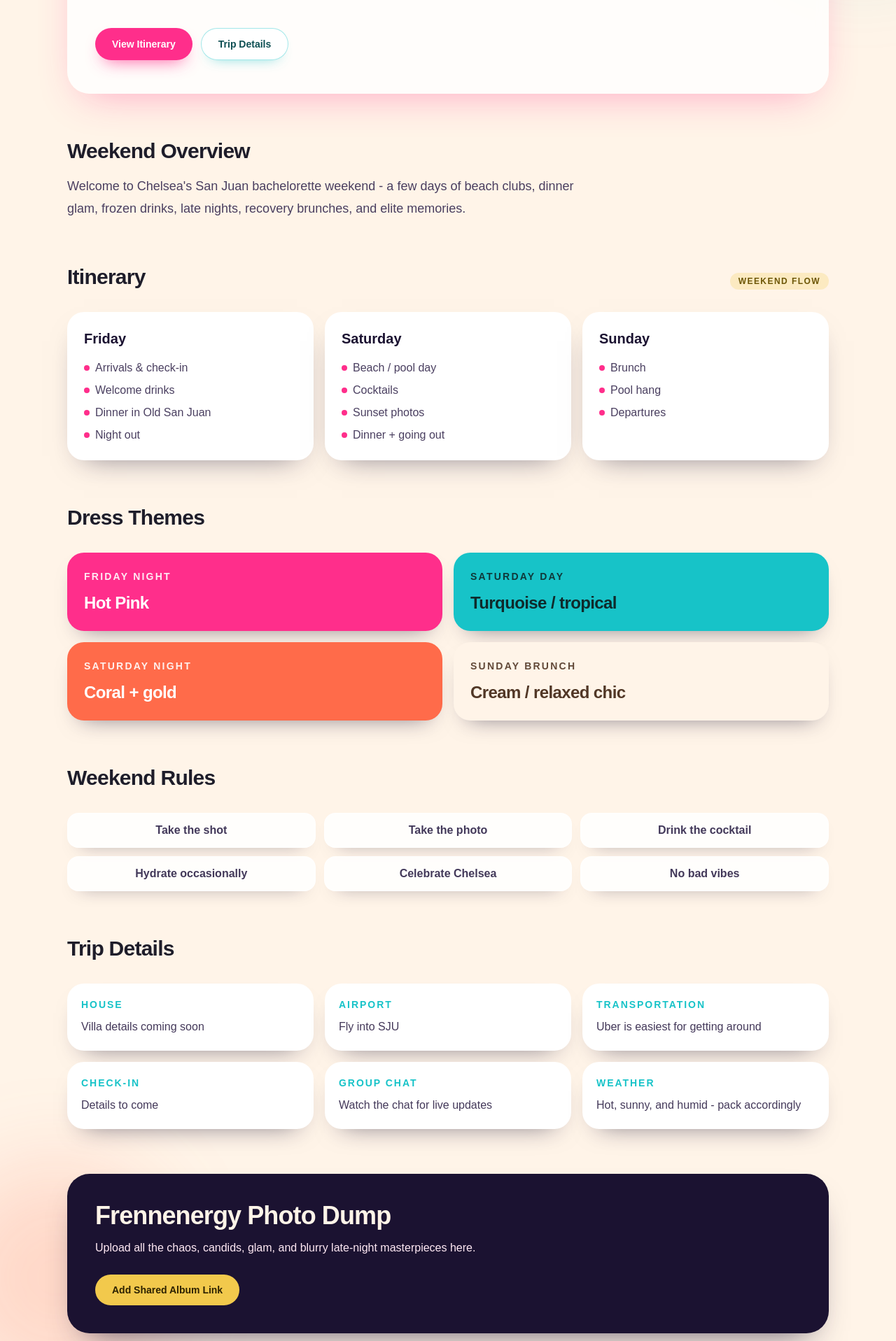
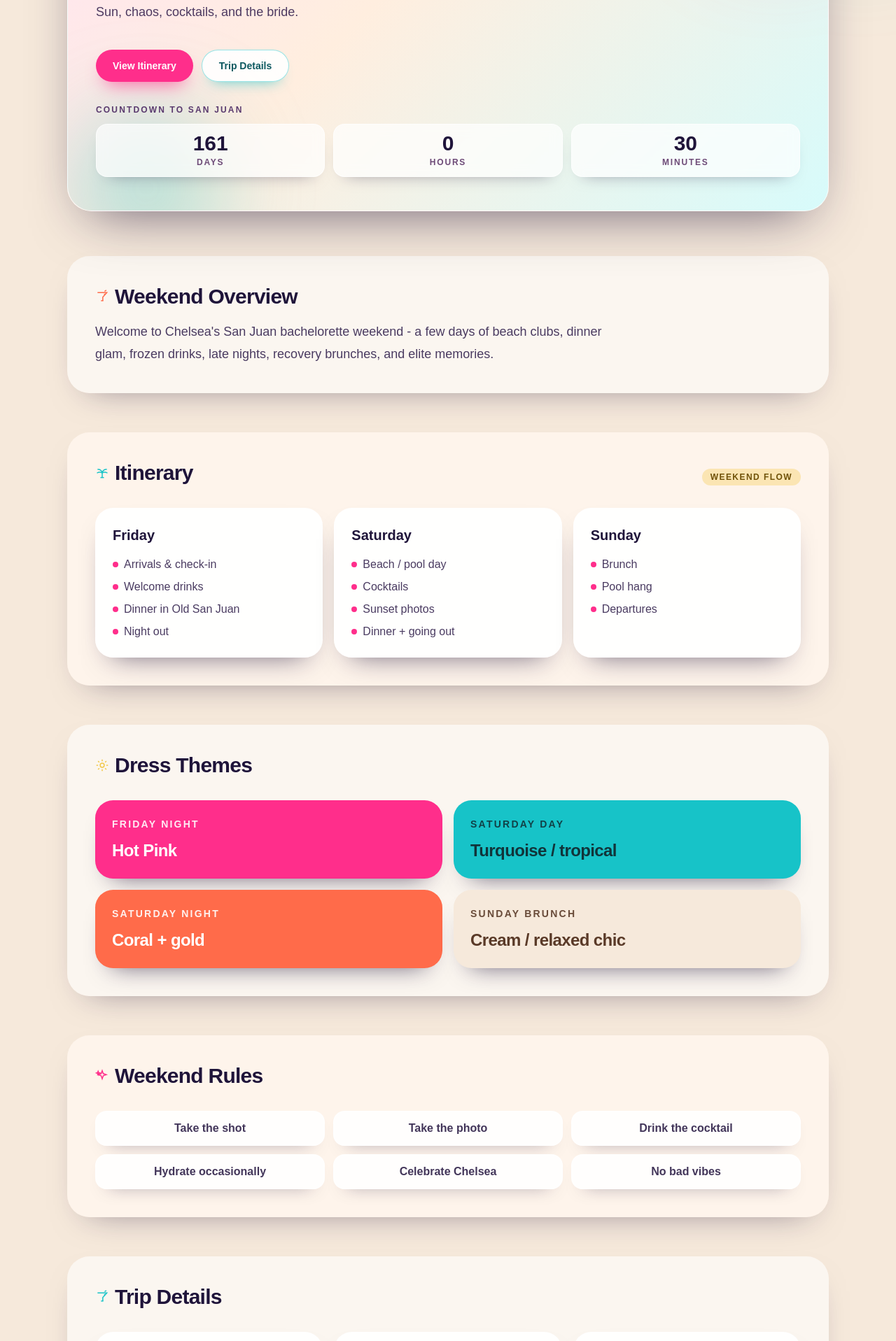
Before and after one commit to mwsimpson01-ux/frennergy-site, a Next.js app: page / in a window 1280 px wide. Shown: the part 280-2197 px from the top of the page at 70% size. Built offline with nearby package versions, Linux system fonts and the light colour scheme.

Commit message:
enhance frennergy microsite visual design

```diff
--- a/app/page.tsx
+++ b/app/page.tsx
@@ -1,10 +1,13 @@
 import type { Metadata } from "next";
+import { Countdown } from "@/components/frennergy/Countdown";
 
 export const metadata: Metadata = {
   title: "Hot Girl Frennergy | San Juan Bachelorette",
   description:
-    "Chelsea's bachelorette weekend in San Juan: itinerary, dress themes, trip details, and photo drop.",
+    "A tropical, editorial weekend guide for Chelsea's San Juan bachelorette trip.",
 };
+
+const tripStart = "2026-08-14T15:00:00-04:00";
 
 const itinerary = [
   {
@@ -35,26 +38,26 @@ const dressThemes = [
   {
     event: "Friday Night",
     theme: "Hot Pink",
-    bg: "bg-[#FF2E8B]",
+    swatch: "bg-[#FF2E8B]",
     text: "text-white",
   },
   {
     event: "Saturday Day",
     theme: "Turquoise / tropical",
-    bg: "bg-[#17C3C8]",
-    text: "text-[#0f2a2b]",
+    swatch: "bg-[#17C3C8]",
+    text: "text-[#11343A]",
   },
   {
     event: "Saturday Night",
     theme: "Coral + gold",
-    bg: "bg-[#FF6B4A]",
+    swatch: "bg-[#FF6B4A]",
     text: "text-white",
   },
   {
     event: "Sunday Brunch",
     theme: "Cream / relaxed chic",
-    bg: "bg-[#FFF4E8]",
-    text: "text-[#513726]",
+    swatch: "bg-[#F6E9DB]",
+    text: "text-[#5A3A28]",
   },
 ];
 
@@ -76,60 +79,127 @@ const tripDetails = [
   { label: "Weather", value: "Hot, sunny, and humid - pack accordingly" },
 ];
 
+type IconProps = {
+  className?: string;
+};
+
+function IconPalm({ className = "h-5 w-5" }: IconProps) {
+  return (
+    <svg viewBox="0 0 24 24" fill="none" stroke="currentColor" strokeWidth="1.8" className={className}>
+      <path d="M12 20V9" />
+      <path d="M12 11c-1.5-3.5-5-5.5-8-5" />
+      <path d="M12 11c1.5-3.5 5-5.5 8-5" />
+      <path d="M12 12c-3-1.8-6.2-1.6-9 .3" />
+      <path d="M12 12c3-1.8 6.2-1.6 9 .3" />
+      <path d="M9 20h6" />
+    </svg>
+  );
+}
+
+function IconCocktail({ className = "h-5 w-5" }: IconProps) {
+  return (
+    <svg viewBox="0 0 24 24" fill="none" stroke="currentColor" strokeWidth="1.8" className={className}>
+      <path d="M4 5h16l-7 8v6" />
+      <path d="M10 19h4" />
+      <path d="M16 3l3-2" />
+      <path d="M15 8h2" />
+    </svg>
+  );
+}
+
+function IconSun({ className = "h-5 w-5" }: IconProps) {
+  return (
+    <svg viewBox="0 0 24 24" fill="none" stroke="currentColor" strokeWidth="1.8" className={className}>
+      <circle cx="12" cy="12" r="3.5" />
+      <path d="M12 2v3" />
+      <path d="M12 19v3" />
+      <path d="M2 12h3" />
+      <path d="M19 12h3" />
+      <path d="M4.9 4.9 7 7" />
+      <path d="m17 17 2.1 2.1" />
+      <path d="m17 7 2.1-2.1" />
+      <path d="M4.9 19.1 7 17" />
+    </svg>
+  );
+}
+
+function IconSparkle({ className = "h-5 w-5" }: IconProps) {
+  return (
+    <svg viewBox="0 0 24 24" fill="none" stroke="currentColor" strokeWidth="1.8" className={className}>
+      <path d="M12 3 13.8 8.2 19 10l-5.2 1.8L12 17l-1.8-5.2L5 10l5.2-1.8L12 3Z" />
+      <path d="M5 4 5.8 6.2 8 7l-2.2.8L5 10 4.2 7.8 2 7l2.2-.8L5 4Z" />
+    </svg>
+  );
+}
+
 export default function FrennergyPage() {
   return (
-    <main className="relative isolate overflow-hidden bg-[#FFF4E8] text-[#1E1D2A]">
-      <div className="pointer-events-none absolute inset-x-0 top-0 -z-10 h-[28rem] bg-[radial-gradient(65%_65%_at_50%_0%,rgba(255,46,139,0.24),rgba(255,244,232,0)_70%)]" />
-      <div className="pointer-events-none absolute -top-16 right-[-6rem] -z-10 h-72 w-72 rounded-full bg-[#17C3C8]/20 blur-3xl" />
-      <div className="pointer-events-none absolute bottom-28 left-[-5rem] -z-10 h-80 w-80 rounded-full bg-[#FF6B4A]/20 blur-3xl" />
+    <main className="relative isolate overflow-hidden bg-[#F6E9DB] text-[#1F143A]">
+      <div className="pointer-events-none absolute inset-x-0 top-0 -z-10 h-[32rem] bg-[radial-gradient(62%_55%_at_50%_0%,rgba(255,46,139,0.24),rgba(246,233,219,0)_75%)]" />
+      <div className="pointer-events-none absolute -top-20 right-[-6rem] -z-10 h-72 w-72 rounded-full bg-[#17C3C8]/20 blur-3xl" />
+      <div className="pointer-events-none absolute bottom-20 left-[-5rem] -z-10 h-80 w-80 rounded-full bg-[#FF6B4A]/20 blur-3xl" />
 
-      <div className="mx-auto w-full max-w-6xl px-5 pb-14 pt-8 sm:px-8 sm:pb-20 sm:pt-10">
-        <section className="rounded-[2rem] bg-white/80 px-6 pb-10 pt-8 shadow-[0_20px_60px_-24px_rgba(255,46,139,0.45)] backdrop-blur-sm sm:px-10 sm:pb-12 sm:pt-12">
-          <p className="text-sm font-semibold uppercase tracking-[0.24em] text-[#17C3C8]">
+      <div className="mx-auto w-full max-w-6xl px-4 pb-16 pt-6 sm:px-8 sm:pb-24 sm:pt-10">
+        <section className="relative overflow-hidden rounded-[2.2rem] border border-white/70 bg-[linear-gradient(135deg,#ffe4f2_0%,#ffeedf_42%,#d7fbfb_100%)] px-6 pb-10 pt-8 shadow-[0_30px_80px_-32px_rgba(31,20,58,0.7)] sm:px-10 sm:pb-12 sm:pt-12">
+          <div className="pointer-events-none absolute -right-10 -top-14 h-56 w-56 rounded-full bg-[#FF2E8B]/25 blur-3xl" />
+          <div className="pointer-events-none absolute -bottom-20 left-0 h-56 w-56 rounded-full bg-[#17C3C8]/30 blur-3xl" />
+
+          <div className="relative">
+            <p className="inline-flex items-center gap-2 rounded-full border border-white/75 bg-white/65 px-3 py-1 text-xs font-semibold uppercase tracking-[0.18em] text-[#4E3566]">
+              <IconSun className="h-4 w-4" />
               San Juan, Puerto Rico
             </p>
-          <h1 className="mt-4 font-[family-name:Georgia,Times,serif] text-5xl font-semibold leading-[0.95] tracking-tight text-[#1B1231] sm:text-6xl md:text-7xl">
+            <h1 className="mt-5 font-[family-name:Georgia,Times,serif] text-6xl font-semibold leading-[0.9] tracking-tight text-[#1F143A] sm:text-7xl lg:text-8xl">
               Hot Girl Frennergy
             </h1>
             <p className="mt-4 text-xl font-semibold text-[#FF2E8B] sm:text-2xl">
               Chelsea&apos;s Bachelorette Weekend
             </p>
-          <p className="mt-3 max-w-2xl text-base leading-7 text-[#483E5D] sm:text-lg">
+            <p className="mt-3 max-w-2xl text-base leading-7 text-[#4D3A61] sm:text-lg">
               Sun, chaos, cocktails, and the bride.
             </p>
 
             <div className="mt-8 flex flex-col gap-3 sm:mt-10 sm:flex-row">
               <a
                 href="#itinerary"
-              className="inline-flex items-center justify-center rounded-full bg-[#FF2E8B] px-6 py-3 text-sm font-semibold text-white shadow-[0_12px_24px_-12px_rgba(255,46,139,0.85)] transition hover:-translate-y-0.5 hover:bg-[#eb1778] focus-visible:outline-none focus-visible:ring-2 focus-visible:ring-[#FF2E8B] focus-visible:ring-offset-2"
+                className="inline-flex items-center justify-center rounded-full bg-[#FF2E8B] px-6 py-3 text-sm font-semibold text-white shadow-[0_14px_26px_-12px_rgba(255,46,139,0.8)] transition duration-300 hover:-translate-y-1 hover:bg-[#EB197D] focus-visible:outline-none focus-visible:ring-2 focus-visible:ring-[#FF2E8B] focus-visible:ring-offset-2"
               >
                 View Itinerary
               </a>
               <a
                 href="#details"
-              className="inline-flex items-center justify-center rounded-full border border-[#17C3C8]/40 bg-white/90 px-6 py-3 text-sm font-semibold text-[#0E4F53] shadow-[0_10px_20px_-15px_rgba(23,195,200,0.8)] transition hover:-translate-y-0.5 hover:bg-[#DFF9FA] focus-visible:outline-none focus-visible:ring-2 focus-visible:ring-[#17C3C8] focus-visible:ring-offset-2"
+                className="inline-flex items-center justify-center rounded-full border border-[#17C3C8]/45 bg-white/90 px-6 py-3 text-sm font-semibold text-[#0E5960] shadow-[0_12px_20px_-14px_rgba(23,195,200,0.8)] transition duration-300 hover:-translate-y-1 hover:bg-[#E4FAFB] focus-visible:outline-none focus-visible:ring-2 focus-visible:ring-[#17C3C8] focus-visible:ring-offset-2"
               >
                 Trip Details
               </a>
             </div>
+
+            <Countdown targetDate={tripStart} />
+          </div>
         </section>
 
-        <section className="pt-12 sm:pt-16" aria-labelledby="overview-title">
-          <h2 id="overview-title" className="text-2xl font-semibold tracking-tight sm:text-3xl">
+        <section className="mt-12 rounded-[2rem] bg-white/60 p-6 shadow-[0_20px_50px_-30px_rgba(31,20,58,0.55)] sm:mt-16 sm:p-10" aria-labelledby="overview-title">
+          <h2 id="overview-title" className="inline-flex items-center gap-2 text-2xl font-semibold tracking-tight sm:text-3xl">
+            <IconCocktail className="h-5 w-5 text-[#FF6B4A]" />
             Weekend Overview
           </h2>
-          <p className="mt-4 max-w-3xl text-base leading-8 text-[#4A3F60] sm:text-lg">
+          <p className="mt-4 max-w-3xl text-base leading-8 text-[#4A3B61] sm:text-lg">
             Welcome to Chelsea&apos;s San Juan bachelorette weekend - a few days of beach clubs,
             dinner glam, frozen drinks, late nights, recovery brunches, and elite memories.
           </p>
         </section>
 
-        <section id="itinerary" className="pt-12 sm:pt-16" aria-labelledby="itinerary-title">
+        <section
+          id="itinerary"
+          className="mt-10 rounded-[2rem] bg-[#FFF6EE]/85 p-6 shadow-[0_20px_50px_-30px_rgba(31,20,58,0.55)] sm:mt-14 sm:p-10"
+          aria-labelledby="itinerary-title"
+        >
           <div className="flex items-end justify-between gap-3">
-            <h2 id="itinerary-title" className="text-2xl font-semibold tracking-tight sm:text-3xl">
+            <h2 id="itinerary-title" className="inline-flex items-center gap-2 text-2xl font-semibold tracking-tight sm:text-3xl">
+              <IconPalm className="h-5 w-5 text-[#17C3C8]" />
               Itinerary
             </h2>
-            <span className="rounded-full bg-[#F2C94C]/25 px-3 py-1 text-xs font-semibold uppercase tracking-[0.12em] text-[#6D5606]">
+            <span className="rounded-full bg-[#F2C94C]/35 px-3 py-1 text-xs font-semibold uppercase tracking-[0.12em] text-[#6F5108]">
               Weekend Flow
             </span>
           </div>
@@ -138,10 +208,10 @@ export default function FrennergyPage() {
             {itinerary.map((item) => (
               <article
                 key={item.day}
-                className="rounded-3xl bg-white p-5 shadow-[0_18px_40px_-24px_rgba(31,26,57,0.6)] sm:p-6"
+                className="rounded-[1.6rem] border border-white/75 bg-white/92 p-5 shadow-[0_20px_40px_-24px_rgba(31,20,58,0.7)] transition duration-300 hover:-translate-y-1 hover:shadow-[0_28px_50px_-24px_rgba(31,20,58,0.65)] sm:p-6"
               >
-                <h3 className="text-xl font-semibold text-[#1B1231]">{item.day}</h3>
-                <ul className="mt-4 space-y-2 text-sm leading-6 text-[#4A3F60] sm:text-base">
+                <h3 className="text-xl font-semibold text-[#1F143A]">{item.day}</h3>
+                <ul className="mt-4 space-y-2 text-sm leading-6 text-[#4A3B61] sm:text-base">
                   {item.highlights.map((highlight) => (
                     <li key={highlight} className="flex items-start gap-2">
                       <span className="mt-[0.45rem] h-2 w-2 shrink-0 rounded-full bg-[#FF2E8B]" />
@@ -154,34 +224,34 @@ export default function FrennergyPage() {
           </div>
         </section>
 
-        <section className="pt-12 sm:pt-16" aria-labelledby="dress-themes-title">
-          <h2 id="dress-themes-title" className="text-2xl font-semibold tracking-tight sm:text-3xl">
+        <section className="mt-10 rounded-[2rem] bg-white/60 p-6 shadow-[0_20px_50px_-30px_rgba(31,20,58,0.55)] sm:mt-14 sm:p-10" aria-labelledby="dress-themes-title">
+          <h2 id="dress-themes-title" className="inline-flex items-center gap-2 text-2xl font-semibold tracking-tight sm:text-3xl">
+            <IconSun className="h-5 w-5 text-[#F2C94C]" />
             Dress Themes
           </h2>
           <div className="mt-6 grid gap-4 sm:mt-8 sm:grid-cols-2">
             {dressThemes.map((theme) => (
               <article
                 key={theme.event}
-                className={`${theme.bg} ${theme.text} rounded-3xl p-5 shadow-[0_16px_32px_-20px_rgba(31,26,57,0.6)] sm:p-6`}
+                className={`${theme.swatch} ${theme.text} rounded-[1.6rem] p-5 shadow-[0_20px_35px_-24px_rgba(31,20,58,0.75)] transition duration-300 hover:-translate-y-1 hover:shadow-[0_26px_45px_-24px_rgba(31,20,58,0.7)] sm:p-6`}
               >
-                <p className="text-sm font-semibold uppercase tracking-[0.16em] opacity-90">
-                  {theme.event}
-                </p>
+                <p className="text-sm font-semibold uppercase tracking-[0.16em] opacity-90">{theme.event}</p>
                 <p className="mt-3 text-2xl font-semibold tracking-tight">{theme.theme}</p>
               </article>
             ))}
           </div>
         </section>
 
-        <section className="pt-12 sm:pt-16" aria-labelledby="rules-title">
-          <h2 id="rules-title" className="text-2xl font-semibold tracking-tight sm:text-3xl">
+        <section className="mt-10 rounded-[2rem] bg-[#FFF6EE]/85 p-6 shadow-[0_20px_50px_-30px_rgba(31,20,58,0.55)] sm:mt-14 sm:p-10" aria-labelledby="rules-title">
+          <h2 id="rules-title" className="inline-flex items-center gap-2 text-2xl font-semibold tracking-tight sm:text-3xl">
+            <IconSparkle className="h-5 w-5 text-[#FF2E8B]" />
             Weekend Rules
           </h2>
           <div className="mt-6 grid grid-cols-2 gap-3 sm:mt-8 sm:grid-cols-3">
             {weekendRules.map((rule) => (
               <p
                 key={rule}
-                className="rounded-2xl border border-white/70 bg-white/85 px-4 py-3 text-center text-sm font-semibold text-[#43395A] shadow-[0_12px_26px_-20px_rgba(31,26,57,0.7)] sm:text-base"
+                className="rounded-2xl border border-white/75 bg-white/90 px-4 py-3 text-center text-sm font-semibold text-[#43365A] shadow-[0_12px_26px_-20px_rgba(31,20,58,0.7)] transition duration-300 hover:-translate-y-1 sm:text-base"
               >
                 {rule}
               </p>
@@ -189,43 +259,54 @@ export default function FrennergyPage() {
           </div>
         </section>
 
-        <section id="details" className="pt-12 sm:pt-16" aria-labelledby="trip-details-title">
-          <h2 id="trip-details-title" className="text-2xl font-semibold tracking-tight sm:text-3xl">
+        <section
+          id="details"
+          className="mt-10 rounded-[2rem] bg-white/60 p-6 shadow-[0_20px_50px_-30px_rgba(31,20,58,0.55)] sm:mt-14 sm:p-10"
+          aria-labelledby="trip-details-title"
+        >
+          <h2 id="trip-details-title" className="inline-flex items-center gap-2 text-2xl font-semibold tracking-tight sm:text-3xl">
+            <IconCocktail className="h-5 w-5 text-[#17C3C8]" />
             Trip Details
           </h2>
           <div className="mt-6 grid gap-4 sm:mt-8 sm:grid-cols-2 lg:grid-cols-3">
             {tripDetails.map((detail) => (
               <article
                 key={detail.label}
-                className="rounded-3xl bg-white px-5 py-5 shadow-[0_18px_36px_-24px_rgba(31,26,57,0.65)]"
+                className="rounded-[1.6rem] border border-white/70 bg-white/92 px-5 py-5 shadow-[0_20px_40px_-24px_rgba(31,20,58,0.65)] transition duration-300 hover:-translate-y-1 hover:shadow-[0_26px_45px_-24px_rgba(31,20,58,0.65)]"
               >
                 <h3 className="text-sm font-semibold uppercase tracking-[0.14em] text-[#17C3C8]">
                   {detail.label}
                 </h3>
-                <p className="mt-2 text-base leading-7 text-[#44395A]">{detail.value}</p>
+                <p className="mt-2 text-base leading-7 text-[#473A5E]">{detail.value}</p>
               </article>
             ))}
           </div>
         </section>
 
-        <section id="photos" className="pt-12 sm:pt-16" aria-labelledby="photos-title">
-          <div className="rounded-[2rem] bg-[#1B1231] px-6 py-8 text-[#FFF4E8] shadow-[0_24px_50px_-28px_rgba(27,18,49,0.8)] sm:px-10 sm:py-10">
-            <h2 id="photos-title" className="text-3xl font-semibold tracking-tight sm:text-4xl">
+        <section id="photos" className="mt-12 sm:mt-16" aria-labelledby="photos-title">
+          <div className="relative overflow-hidden rounded-[2.1rem] border border-[#2A1C4D] bg-[linear-gradient(130deg,#1F143A_0%,#2A1A4B_60%,#3A1E58_100%)] px-6 py-9 text-[#F6E9DB] shadow-[0_30px_70px_-28px_rgba(31,20,58,0.95)] sm:px-10 sm:py-11">
+            <div className="pointer-events-none absolute -right-10 top-2 h-44 w-44 rounded-full bg-[#FF2E8B]/20 blur-3xl" />
+            <div className="pointer-events-none absolute -left-16 bottom-0 h-44 w-44 rounded-full bg-[#17C3C8]/20 blur-3xl" />
+
+            <div className="relative">
+              <h2 id="photos-title" className="inline-flex items-center gap-2 text-3xl font-semibold tracking-tight sm:text-4xl">
+                <IconSparkle className="h-6 w-6 text-[#F2C94C]" />
                 Frennenergy Photo Dump
               </h2>
-            <p className="mt-3 max-w-2xl text-sm leading-7 text-[#FFE9F4] sm:text-base">
+              <p className="mt-3 max-w-2xl text-sm leading-7 text-[#F8D9E9] sm:text-base">
                 Upload all the chaos, candids, glam, and blurry late-night masterpieces here.
               </p>
               <a
                 href="#photos"
-              className="mt-6 inline-flex items-center justify-center rounded-full bg-[#F2C94C] px-6 py-3 text-sm font-semibold text-[#2D2200] transition hover:-translate-y-0.5 hover:bg-[#F5D772] focus-visible:outline-none focus-visible:ring-2 focus-visible:ring-[#F2C94C] focus-visible:ring-offset-2 focus-visible:ring-offset-[#1B1231]"
+                className="mt-7 inline-flex items-center justify-center rounded-full bg-[linear-gradient(120deg,#FF2E8B_0%,#FF6B4A_100%)] px-6 py-3 text-sm font-semibold text-white shadow-[0_18px_30px_-16px_rgba(255,46,139,0.8)] transition duration-300 hover:-translate-y-1 hover:brightness-105 focus-visible:outline-none focus-visible:ring-2 focus-visible:ring-[#F2C94C] focus-visible:ring-offset-2 focus-visible:ring-offset-[#1F143A]"
               >
                 Add Shared Album Link
               </a>
             </div>
+          </div>
         </section>
 
-        <footer className="pt-14 text-center text-sm text-[#5A5070] sm:pt-16">
+        <footer className="pt-14 text-center text-sm text-[#5A4B71] sm:pt-16">
           <p className="font-semibold uppercase tracking-[0.2em] text-[#FF2E8B]">Hot Girl Frennergy</p>
           <p className="mt-2">Made for Chelsea&apos;s San Juan weekend</p>
         </footer>
--- /dev/null
+++ b/components/frennergy/Countdown.tsx
@@ -0,0 +1,68 @@
+"use client";
+
+import { useEffect, useState } from "react";
+
+type CountdownProps = {
+  targetDate: string;
+};
+
+type TimeLeft = {
+  days: number;
+  hours: number;
+  minutes: number;
+};
+
+function getTimeLeft(targetDate: string): TimeLeft {
+  const targetTime = new Date(targetDate).getTime();
+  const now = Date.now();
+  const distance = Math.max(0, targetTime - now);
+
+  const days = Math.floor(distance / (1000 * 60 * 60 * 24));
+  const hours = Math.floor((distance / (1000 * 60 * 60)) % 24);
+  const minutes = Math.floor((distance / (1000 * 60)) % 60);
+
+  return { days, hours, minutes };
+}
+
+export function Countdown({ targetDate }: CountdownProps) {
+  const [timeLeft, setTimeLeft] = useState<TimeLeft>(() => getTimeLeft(targetDate));
+
+  useEffect(() => {
+    const timer = window.setInterval(() => {
+      setTimeLeft(getTimeLeft(targetDate));
+    }, 60_000);
+
+    setTimeLeft(getTimeLeft(targetDate));
+
+    return () => {
+      window.clearInterval(timer);
+    };
+  }, [targetDate]);
+
+  const items = [
+    { label: "Days", value: timeLeft.days },
+    { label: "Hours", value: timeLeft.hours },
+    { label: "Minutes", value: timeLeft.minutes },
+  ];
+
+  return (
+    <section aria-label="Countdown to trip" className="mt-8">
+      <p className="text-xs font-semibold uppercase tracking-[0.18em] text-[#5A3A6E]">
+        Countdown To San Juan
+      </p>
+      <div className="mt-3 grid grid-cols-3 gap-2 sm:gap-3">
+        {items.map((item) => (
+          <div
+            key={item.label}
+            className="rounded-2xl border border-white/70 bg-white/70 px-3 py-3 text-center shadow-[0_12px_24px_-18px_rgba(31,20,58,0.55)] backdrop-blur-sm"
+          >
+            <p className="text-2xl font-semibold leading-none text-[#1F143A] sm:text-3xl">{item.value}</p>
+            <p className="mt-1 text-xs font-semibold uppercase tracking-[0.15em] text-[#6D4A77]">
+              {item.label}
+            </p>
+          </div>
+        ))}
+      </div>
+    </section>
+  );
+}
```
Lines whose indentation alone changed are shown as unchanged.
